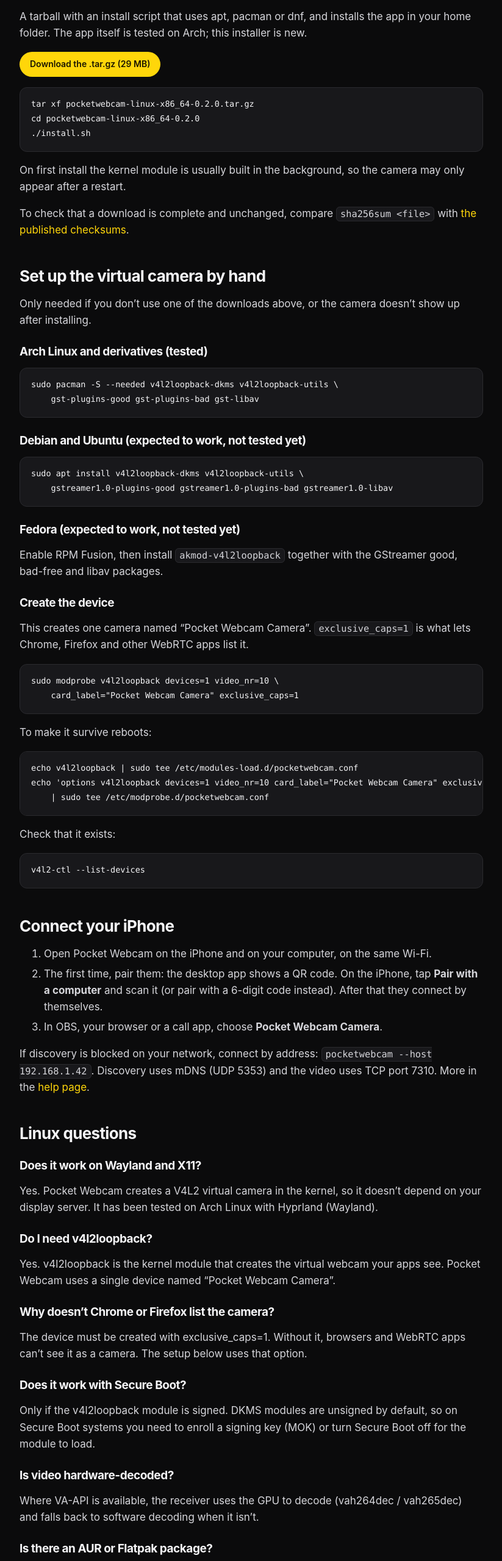
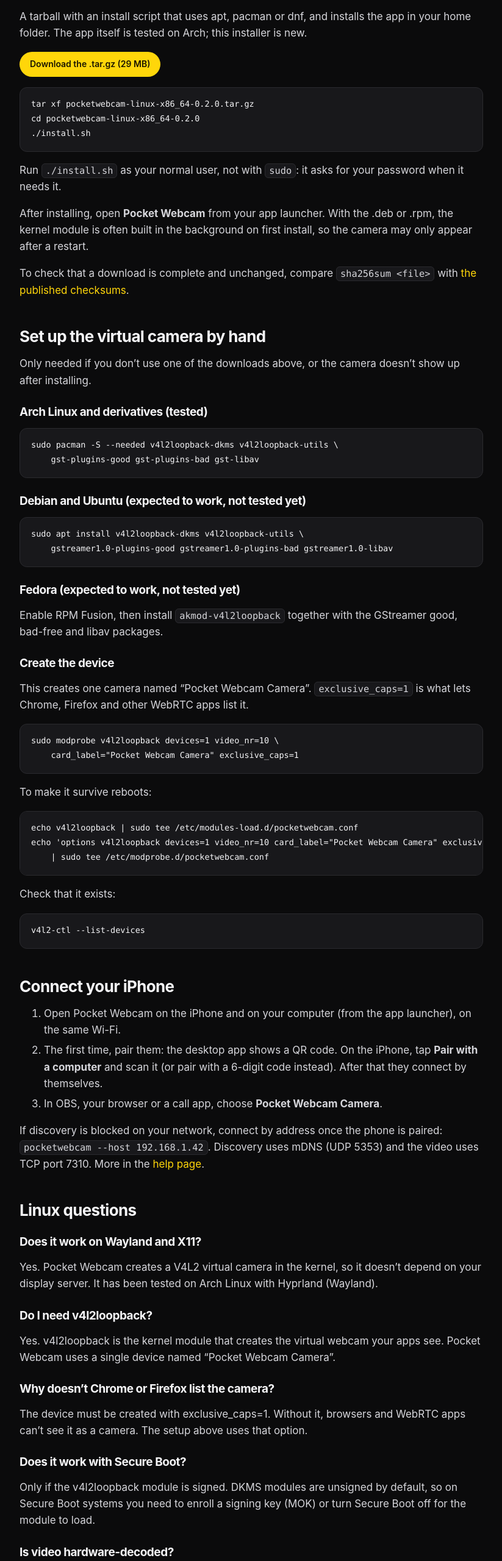
Before and after one commit to Joorg04/pocketwebcam, a plain HTML site: page website/linux.html in a window 1280 px wide. Shown: the part 1615-4175 px from the top of the page at 61% size, without its empty margins (72-895 px from the left). Drawn offline with Linux system fonts and the light colour scheme.

Commit message:
Website: Linux install says run install.sh without sudo, where to find the app, pair before --host

```diff
--- a/website/linux.html
+++ b/website/linux.html
@@ -67,7 +67,7 @@
       "name": "Why doesn’t Chrome or Firefox list the camera?",
       "acceptedAnswer": {
         "@type": "Answer",
-        "text": "The device must be created with exclusive_caps=1. Without it, browsers and WebRTC apps can’t see it as a camera. The setup below uses that option."
+        "text": "The device must be created with exclusive_caps=1. Without it, browsers and WebRTC apps can’t see it as a camera. The setup above uses that option."
       }
     },
     {
@@ -160,7 +160,8 @@
         <pre><code>tar xf pocketwebcam-linux-x86_64-0.2.0.tar.gz
 cd pocketwebcam-linux-x86_64-0.2.0
 ./install.sh</code></pre>
-        <p>On first install the kernel module is usually built in the background, so the camera may only appear after a restart.</p>
+        <p>Run <code>./install.sh</code> as your normal user, not with <code>sudo</code>: it asks for your password when it needs it.</p>
+        <p>After installing, open <strong>Pocket Webcam</strong> from your app launcher. With the .deb or .rpm, the kernel module is often built in the background on first install, so the camera may only appear after a restart.</p>
         <p>To check that a download is complete and unchanged, compare <code>sha256sum &lt;file&gt;</code> with <a href="https://downloads.pocketwebcam.com/linux/SHA256SUMS-0.2.0">the published checksums</a>.</p>
 
         <h2 id="setup">Set up the virtual camera by hand</h2>
@@ -187,11 +188,11 @@ echo 'options v4l2loopback devices=1 video_nr=10 card_label="Pocket Webcam Camer
 
         <h2 id="connect">Connect your iPhone</h2>
         <ol>
-          <li>Open Pocket Webcam on the iPhone and on your computer, on the same Wi-Fi.</li>
+          <li>Open Pocket Webcam on the iPhone and on your computer (from the app launcher), on the same Wi-Fi.</li>
           <li>The first time, pair them: the desktop app shows a QR code. On the iPhone, tap <strong>Pair with a computer</strong> and scan it (or pair with a 6-digit code instead). After that they connect by themselves.</li>
           <li>In OBS, your browser or a call app, choose <strong>Pocket Webcam Camera</strong>.</li>
         </ol>
-        <p>If discovery is blocked on your network, connect by address: <code>pocketwebcam --host 192.168.1.42</code>. Discovery uses mDNS (UDP 5353) and the video uses TCP port 7310. More in the <a href="/help">help page</a>.</p>
+        <p>If discovery is blocked on your network, connect by address once the phone is paired: <code>pocketwebcam --host 192.168.1.42</code>. Discovery uses mDNS (UDP 5353) and the video uses TCP port 7310. More in the <a href="/help">help page</a>.</p>
 
         <h2 id="faq">Linux questions</h2>
         <h3>Does it work on Wayland and X11?</h3>
@@ -199,7 +200,7 @@ echo 'options v4l2loopback devices=1 video_nr=10 card_label="Pocket Webcam Camer
 <h3>Do I need v4l2loopback?</h3>
         <p>Yes. v4l2loopback is the kernel module that creates the virtual webcam your apps see. Pocket Webcam uses a single device named “Pocket Webcam Camera”.</p>
 <h3>Why doesn’t Chrome or Firefox list the camera?</h3>
-        <p>The device must be created with exclusive_caps=1. Without it, browsers and WebRTC apps can’t see it as a camera. The setup below uses that option.</p>
+        <p>The device must be created with exclusive_caps=1. Without it, browsers and WebRTC apps can’t see it as a camera. The setup above uses that option.</p>
 <h3>Does it work with Secure Boot?</h3>
         <p>Only if the v4l2loopback module is signed. DKMS modules are unsigned by default, so on Secure Boot systems you need to enroll a signing key (MOK) or turn Secure Boot off for the module to load.</p>
 <h3>Is video hardware-decoded?</h3>
```
